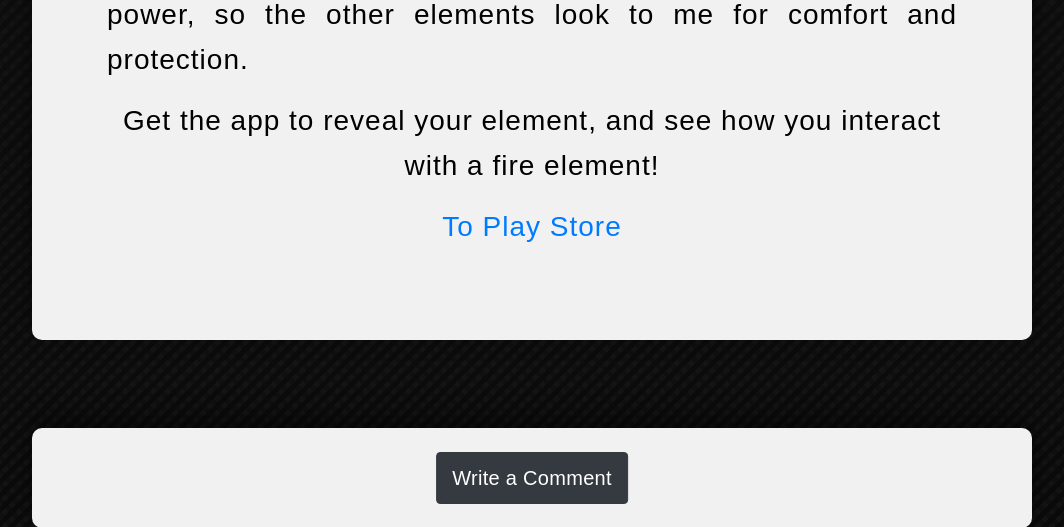
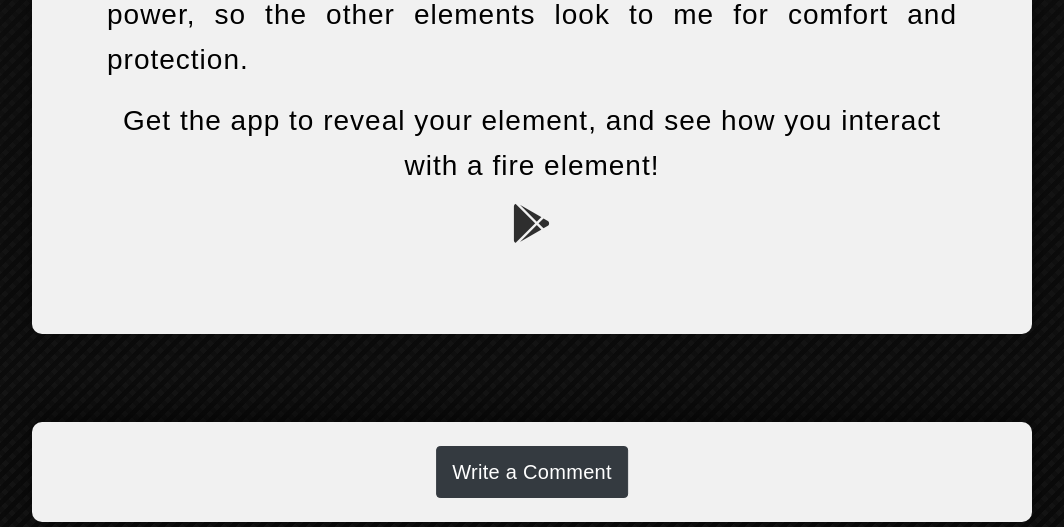
Before and after one commit to Petar-Luketina/My-Element-source, a Django app: page /fire in a window 1280 px wide. Shown: the part 1235-1762 px from the top of the page, without its empty margins (108-1172 px from the left). Run offline with Django 3.2, Linux system fonts and the light colour scheme; style sheets or scripts are compiled from the project's sources; some libraries are stand-ins or nearby versions; some web fonts are replaced.

Commit message:
Added pictures to shared links

```diff
--- a/element/static/css/formatting2.css
+++ b/element/static/css/formatting2.css
@@ -890,6 +890,10 @@ disappear {
   -moz-transition: 0s;
   -webkit-transition: 0s; }
 
+.fa-google-play {
+  font-size: calc(30px + (26 - 14) * ((100vw - 300px) / (1600 - 300)));
+  color: #2e2e2e; }
+
 @keyframes dna-fade {
   0% {
     opacity: 0; }
--- a/element/static/css/formatting2.scss
+++ b/element/static/css/formatting2.scss
@@ -391,6 +391,11 @@ disappear {
     -webkit-transition: 0s;
 }
 
+.fa-google-play {
+    font-size: calc(30px + (26 - 14) * ((100vw - 300px) / (1600 - 300)));
+    color: lighten(black,18%);
+}
+
 @keyframes dna-fade {
     0% {
         opacity: 0;
--- a/element/templates/base2.html
+++ b/element/templates/base2.html
@@ -1,6 +1,15 @@
 <!DOCTYPE html>
 <html lang="en">
 <head>
+    <!-- Global site tag (gtag.js) - Google Analytics -->
+    <script async src="https://www.googletagmanager.com/gtag/js?id=UA-138148091-1"></script>
+    <script>
+        window.dataLayer = window.dataLayer || [];
+        function gtag(){dataLayer.push(arguments);}
+        gtag('js', new Date());
+
+        gtag('config', 'UA-138148091-1');
+    </script>
 
     {% load static %}
 
--- a/element/templates/earth.html
+++ b/element/templates/earth.html
@@ -12,13 +12,13 @@
     <meta name="twitter:card" content="summary" />
     <meta name="twitter:title" content="Earth Element" />
     <meta name="twitter:description" content="My element is earth. I am firm, level-headed and down-to-earth. My emotional stability rivals that of maintains. Like a snow-covered peak, I ... [Take the quiz to reveal your element]" />
-    <meta name="twitter:image" content="{% static '/pics/earth.jpg' %}" />
+    <meta name="twitter:image" content="https://www.dropbox.com/s/7dtx9o11l4oo5sz/earth.jpg?raw=1" />
 
     <!-- Open Graph data -->
     <meta property="og:title" content="Earth Element" />
     <meta property="og:type" content="article" />
     <meta property="og:url" content="http://www.myelement.com/earth" />
-    <meta property="og:image" content="{% static '/pics/earth.jpg' %}" />
+    <meta property="og:image" content="https://www.dropbox.com/s/7dtx9o11l4oo5sz/earth.jpg?raw=1" />
     <meta property="og:description" content="My element is earth. I am firm, level-headed and down-to-earth. My emotional stability rivals that of maintains. Like a snow-covered peak, I keep a cool head in difficult situations. When faced with danger, I have... [Take the quiz to reveal your element]" />
     <meta property="og:site_name" content="My Element" />
 {% endblock %}
@@ -38,7 +38,7 @@
                 <p class="center">Firm | Level-headed | Down-to-earth</p>
                 <p>Earth is tough and doesn't back down. My emotional stability rivals that of mountains. Like a snow-covered peak, I keep a cool head in difficult situations. When faced with danger, earth has the potential to devastate its surroundings through destructive earthquakes and ravaging rock slides. The other elements unanimously appreciate my levelheadedness much more than my power though. Consequently, I'll continue to use my cool head to guide the other elements to positive change.</p>
                 <p class="center">Get the app to reveal your element, and see how you interact with an earth element!<p>
-                <span class="center"><a href="https://play.google.com/store/apps/details?id=myelement1.myapp">To Play Store</a></span>
+                <a class="center fab fa-google-play" href="https://play.google.com/store/apps/details?id=myelement1.myapp"></a>
             </div>
         </div>
     </header>
--- a/element/templates/elements-index.html
+++ b/element/templates/elements-index.html
@@ -11,13 +11,13 @@
     <meta name="twitter:card" content="summary" >
     <meta name="twitter:title" content="My Element">
     <meta name="twitter:description" content="Answer the question: What is my element? And discover the truth about your element.">
-    <meta name="twitter:image" content="{% static '/pics/mist.jpeg' %}">
+    <meta name="twitter:image" content="https://www.dropbox.com/s/76j3u2htsjk8x50/mist.jpeg?raw=1">
 
     <!-- Open Graph data -->
     <meta property="og:title" content="My Element Home Page" />
     <meta property="og:type" content="article" />
     <meta property="og:url" content="http://www.myelement.com/" />
-    <meta property="og:image" content="{% static '/pics/mist.jpeg' %}" />
+    <meta property="og:image" content="https://www.dropbox.com/s/76j3u2htsjk8x50/mist.jpeg?raw=1" />
     <meta property="og:description" content="Answer the question: What is my element? And discover the truth about your element." />
     <meta property="og:site_name" content="My Element" />
 
--- a/element/templates/fire.html
+++ b/element/templates/fire.html
@@ -12,13 +12,13 @@
     <meta name="twitter:card" content="summary" >
     <meta name="twitter:title" content="Fire Element">
     <meta name="twitter:description" content="My element is fire. I am bold, competitive and unapologetic. Fire is fierce and at times uncontrollable. My ferocity allows me to... [Take the quiz to reveal your element]">
-    <meta name="twitter:image" content="{% static '/pics/fire.jpg' %}">
+    <meta name="twitter:image" content="https://www.dropbox.com/s/sjes5s25gv7y10z/fire.jpg?raw=1">
 
     <!-- Open Graph data -->
     <meta property="og:title" content="Fire Element" />
     <meta property="og:type" content="article" />
     <meta property="og:url" content="http://www.myelement.com/fire" />
-    <meta property="og:image" content="{% static '/pics/fire.jpg' %}" />
+    <meta property="og:image" content="https://www.dropbox.com/s/sjes5s25gv7y10z/fire.jpg?raw=1" />
     <meta property="og:description" content="My element is fire. I am bold, competitive and unapologetic. Fire is fierce and at times uncontrollable. My ferocity allows me to... [Take the quiz to reveal your element]" />
     <meta property="og:site_name" content="My Element" />
 
@@ -40,7 +40,7 @@
                 <p class="center">Bold | Competitive | Unapologetic</p>
                 <p>Fire is fierce and at times uncontrollable. My ferocity allows me to be unapologetically blunt with anyone who asks for an honest opinion. I can be as deadly as a raging wildfire, or as comforting as a campfire. Undoubtedly, people prefer a warm consistent fire so I often try controlling my intensity. There are moments where I need to release my inner flame though. When I see an injustice in the world, my fierce flames bring fairness to the world. If my friends are ever in trouble, I feel inclined to burn the naysayers. I will continue to be judicious with my power, so the other elements look to me for comfort and protection.</p>
                 <p class="center">Get the app to reveal your element, and see how you interact with a fire element!<p>
-                <a class="center" href="https://play.google.com/store/apps/details?id=myelement1.myapp">To Play Store</a>
+                <a class="center fab fa-google-play" href="https://play.google.com/store/apps/details?id=myelement1.myapp"></a>
             </div>
         </div>
     </header>
--- a/element/templates/water.html
+++ b/element/templates/water.html
@@ -12,13 +12,13 @@
     <meta name="twitter:card" content="summary" />
     <meta name="twitter:title" content="Water Element" />
     <meta name="twitter:description" content="My element is water. I am calming, meditative and accommodating. Water is agile and gracefully moves around all obstacles. Like water, I clean negative energies.. Take the quiz to reveal your element" />
-    <meta name="twitter:image" content="{% static '/pics/water.jpg' %}" />
+    <meta name="twitter:image" content="https://www.dropbox.com/s/93w8399jwc1weg0/water.jpg?raw=1" />
 
     <!-- Open Graph data -->
     <meta property="og:title" content="Water Element" />
     <meta property="og:type" content="article" />
     <meta property="og:url" content="http://www.myelement.com/water" />
-    <meta property="og:image" content="{% static '/pics/water.jpg' %}" />
+    <meta property="og:image" content="https://www.dropbox.com/s/93w8399jwc1weg0/water.jpg?raw=1" />
     <meta property="og:description" content="My element is water. I am calming, meditative and accommodating. Water is agile and gracefully moves around all obstacles. Just like water, I clean negative energies with my optimistic disposition. It takes a lot to... [Take the quiz to reveal your element]"/>
     <meta property="og:site_name" content="My Element" />
 
@@ -39,7 +39,7 @@
                 <p class="center">Calming | Meditative | Accommodating</p>
                 <p>Water is agile and gracefully moves around all obstacles. Just like water, I clean negative energies with my optimistic disposition. It takes a lot to shift my mood because I'm generally like a calm flowing river. I'm smooth and easy going, which some elements might take advantage of. Every now and then, I have to remind myself that it's okay to give the unappreciative ones my raging rapids. And when someone pushes me to the limit, I wouldn't hesitate to show them the wrath of my waterfall, even though it's not in my nature. I'll keep the good ones floating and wash the rest out to shore.</p>
                 <p class="center">Get the app to reveal your element, and see how you interact with a water element!<p>
-                <a class="center" href="https://play.google.com/store/apps/details?id=myelement1.myapp">To Play Store</a>
+                <a class="center fab fa-google-play" href="https://play.google.com/store/apps/details?id=myelement1.myapp"></a>
             </div>
         </div>
     </header>
--- a/element/templates/wind.html
+++ b/element/templates/wind.html
@@ -12,13 +12,13 @@
     <meta name="twitter:card" content="summary" />
     <meta name="twitter:title" content="Wind Element" />
     <meta name="twitter:description" content="My element is wind. I am excitable, empathic and energetic! Wind goes with the flow. Throughout the day, my emotional state sporadically changes, like the sudden.. Take the quiz to reveal your element" />
-    <meta name="twitter:image" content="{% static '/pics/wind.jpg' %}" />
+    <meta name="twitter:image" content="https://www.dropbox.com/s/vhq3j78ql7fsiuq/wind.jpg?raw=1" />
 
     <!-- Open Graph data -->
     <meta property="og:title" content="Wind Element" />
     <meta property="og:type" content="article" />
     <meta property="og:url" content="http://www.myelement.com/wind" />
-    <meta property="og:image" content="{% static '/pics/wind.jpg' %}" />
+    <meta property="og:image" content="https://www.dropbox.com/s/vhq3j78ql7fsiuq/wind.jpg?raw=1" />
     <meta property="og:description" content="My element is wind. I am excitable, empathic and energetic! Wind goes with the flow. Throughout the day, my emotional state sporadically changes, like the sudden shifts of wind. Even though I... [Take the quiz to reveal your element]" />
     <meta property="og:site_name" content="My Element" />
 
@@ -39,7 +39,7 @@
                 <p class="center">Excitable | Empathic | Energetic</p>
                 <p>Wind goes with the flow and is very excitable. Throughout the day, my emotional state sporadically changes, like the sudden shifts of wind. Even though I have these shifts, it is either warming air currents or cooling breezes for others around me. Although wind elements are cheerful, that does not mean we are always carefree. We actually tend to feel anxious quite often, which is okay because it is better to fly with anxiety than stay running from it. Despite my anxiousness and shifts in my weather, people love the positive air that I bring to any room with an open window. My excitability also springs me into action anytime I see someone in need. As a wind element, I keep things positive and circulate the vital air around others.</p>
                 <p class="center">Get the app to reveal your element, and see how you interact with a wind element!<p>
-                <a class="center" href="https://play.google.com/store/apps/details?id=myelement1.myapp">To Play Store</a>
+                <a class="center fab fa-google-play" href="https://play.google.com/store/apps/details?id=myelement1.myapp"></a>
             </div>
         </div>
     </header>
```
Also changed, not shown: 1 other file.
